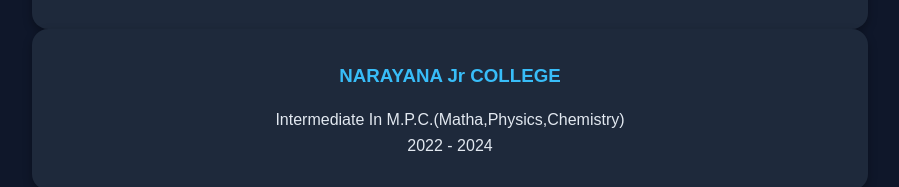
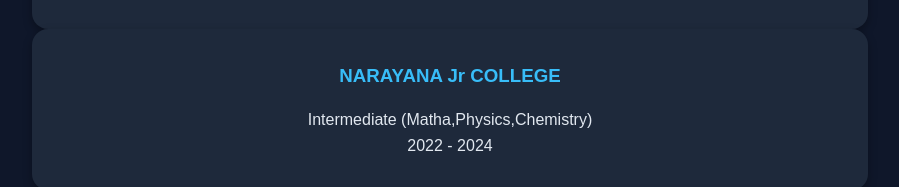
Before and after one commit to Madhu696969/portfolio, a plain HTML site: page index.html in a window 1280 px wide. Shown: the part 1619-1806 px from the top of the page, without its empty margins (190-1089 px from the left). Drawn offline with Linux system fonts and the light colour scheme.

Commit message:
Update index.html

```diff
--- a/index.html
+++ b/index.html
@@ -256,7 +256,7 @@
     <div class="cards">
       <div class="card">
         <h3>NARAYANA Jr COLLEGE</h3>
-        <p>Intermediate In M.P.C.(Matha,Physics,Chemistry)</p>
+        <p>Intermediate (Matha,Physics,Chemistry)</p>
         <p>2022 - 2024</p>
       </div>
     </div>
```
